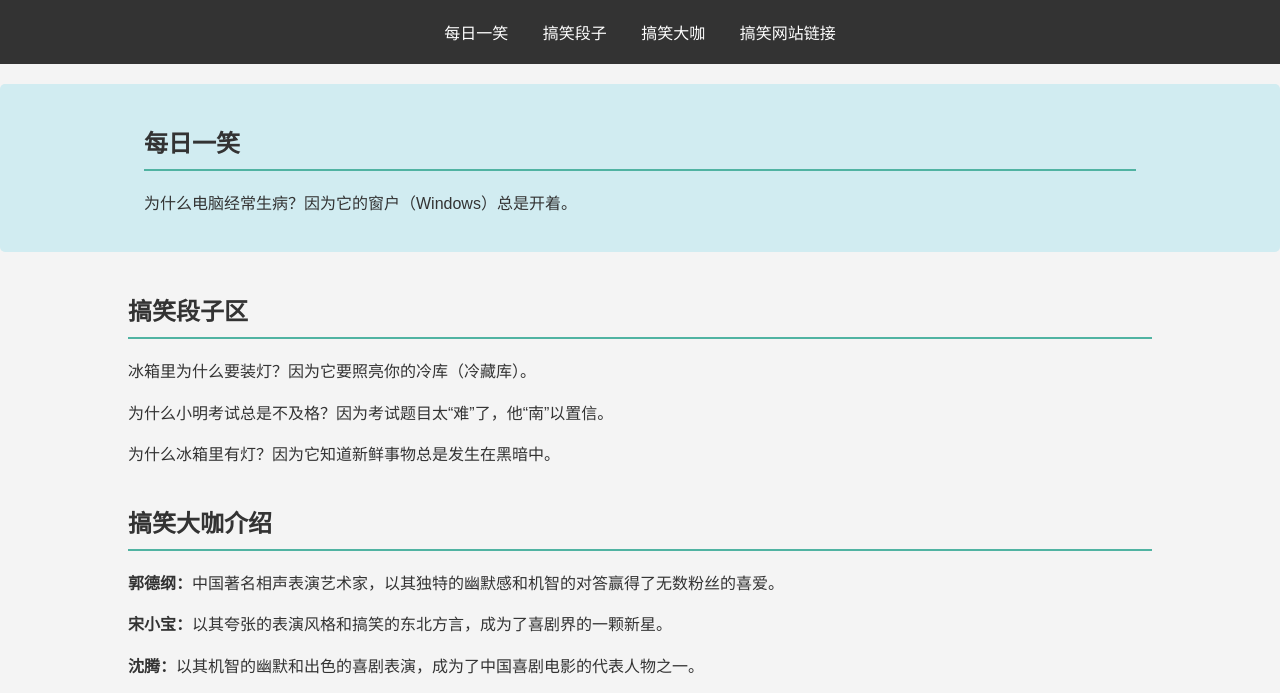
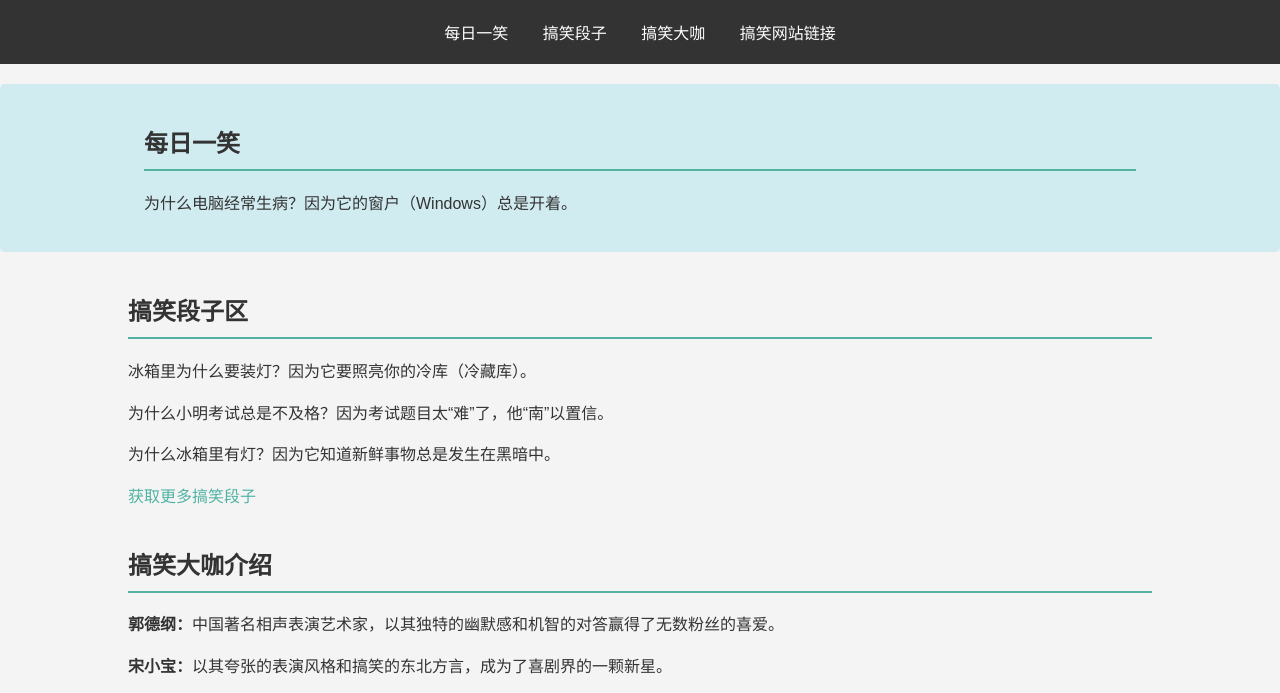
Before and after one commit to fuyangyang0816/147852, a plain HTML site: page index.html in a window 1280 px wide. Shown: the part 86-779 px from the top of the page. Drawn offline with Linux system fonts and the light colour scheme.

Commit message:
Update index.html

```diff
--- a/index.html
+++ b/index.html
@@ -108,6 +108,8 @@
             <p>冰箱里为什么要装灯？因为它要照亮你的冷库（冷藏库）。</p>
             <p>为什么小明考试总是不及格？因为考试题目太“难”了，他“南”以置信。</p>
             <p>为什么冰箱里有灯？因为它知道新鲜事物总是发生在黑暗中。</p>
+            <!-- 在<section class="段子" id="jokes">中添加一个新的段落 -->
+<p><a href="more-jokes.html">获取更多搞笑段子</a></p>
         </div>
     </section>
 
```
